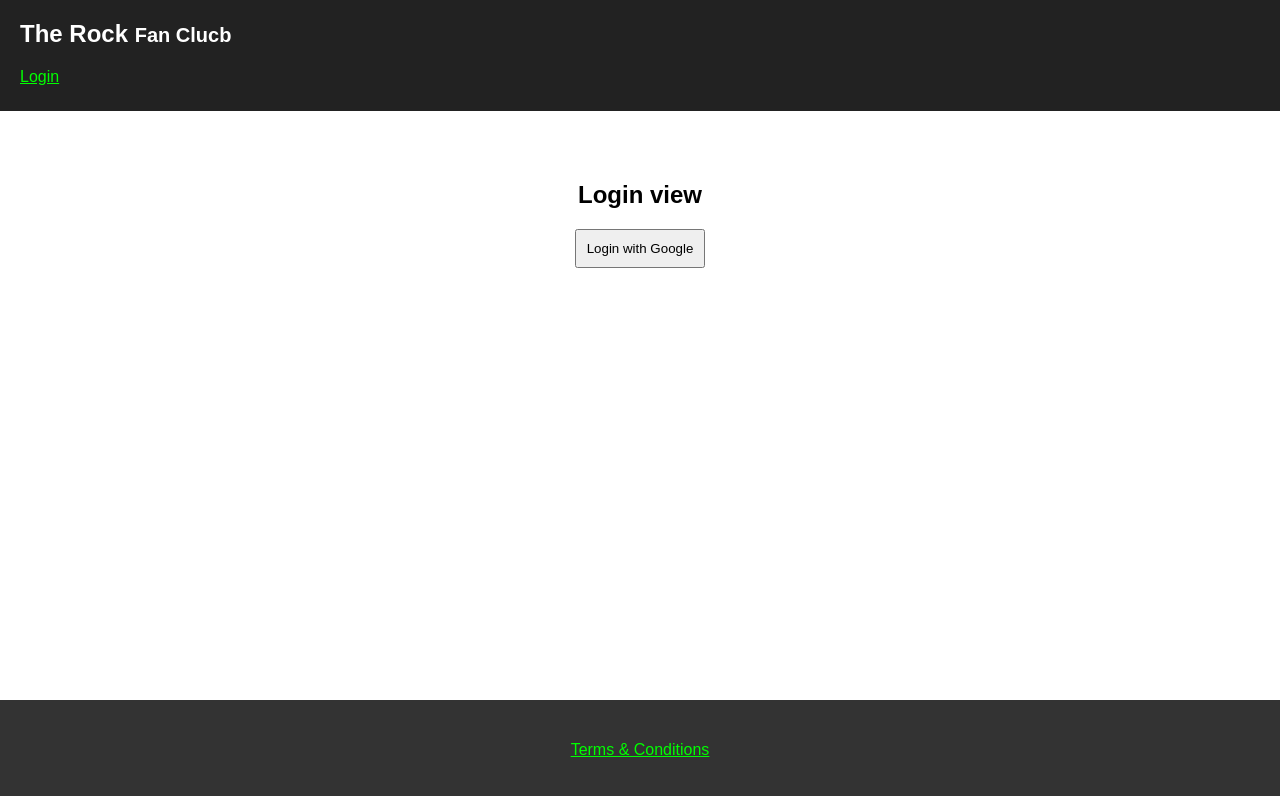
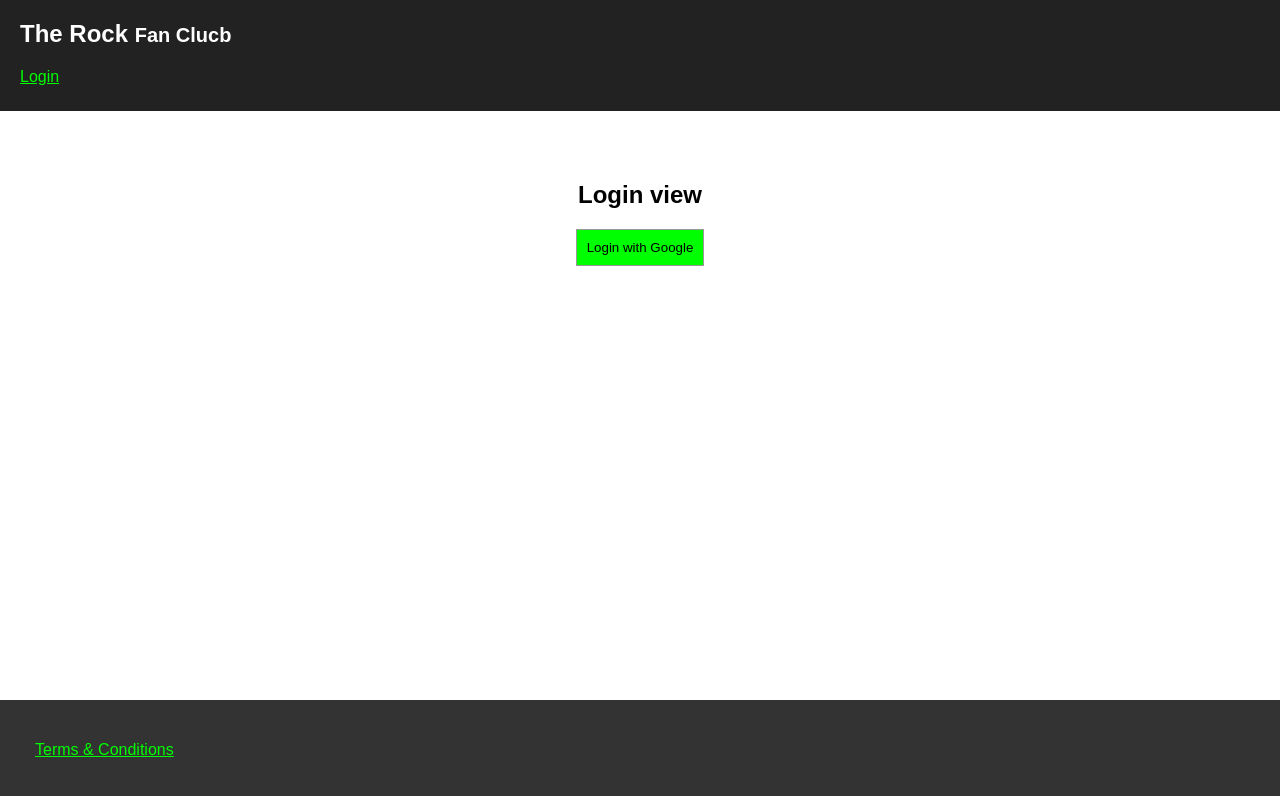
Before and after one commit to ericnjanga/react__therock-fanclub, a React (Create React App) app: page /login in a window 1280 px wide. Shown: the top 796 px of the page. Built offline with nearby package versions, Linux system fonts and the light colour scheme.

Commit message:
code cleanup

```diff
--- a/src/App.css
+++ b/src/App.css
@@ -40,8 +40,11 @@
 }
 .App__btnLogout {
   position: absolute;
-  bottom: 20px;
+  top: 20px;
   right: 20px;
+  border: 1px solid lime;
+  background: transparent;
+  color: lime;
 }
 
 .App-title {
@@ -72,7 +75,6 @@
 
 .App__footer {
   background-color: #333;
-  text-align: center;
 }
 
 
@@ -84,4 +86,7 @@
 }
 .view--login button {
   padding: 10px;
+  text-align: center;
+  border: 1px solid #999;
+  background-color: lime;
 }
--- a/src/components__view/ViewAll.js
+++ b/src/components__view/ViewAll.js
@@ -13,11 +13,22 @@
   const { user, onLogin } = props;
   return(
     <section>
-      {/* Read README.md file for route rules (Setting up routes and shell login/logout system) */}
+      {/* Render login only (if user is "unauthenticated") */}
       <Route exact path="/login" render={() => (
         !user && <ViewLogin onLogin={onLogin} />
       )}/>
-      {/* Render [login view] only if user is logged out */}
+
+      {/* login route doesn't work (if user is authenticated) */
+        user && <Route exact path="/login" render={() => (
+          <Redirect to="/"/>
+        )}/>
+      }
+
+      {
+        /* Render views (if user is authenticated), otherwise
+        (if user is unauthenticated) render login */
+      }
+      {/* Home? */}
       <Route exact path="/" render={() => (
         !user ? (
           <div className="l1"><Redirect to="/login"/></div>
@@ -26,14 +37,7 @@
         )
       )}/>
 
-      {/* Don't Render [login view] if user is logged in */
-        user && <Route exact path="/login" render={() => (
-          <Redirect to="/"/>
-        )}/>
-      }
-
-      {/* Render views (if logged in) / [login view] (if logged out) */}
-      {/* --- [about view] --- */}
+      {/* About? */}
       <Route exact path="/about" render={() => (
         !user ? (
           <Redirect to="/login"/>
@@ -42,7 +46,7 @@
         )
       )}/>
 
-      {/* --- [articles view] --- */}
+      {/* Articles? */}
       <Route exact path="/articles" render={() => (
         !user ? (
           <Redirect to="/login"/>
@@ -51,7 +55,7 @@
         )
       )}/>
 
-      {/* --- [gallery view] --- */}
+      {/* Gallery? */}
       <Route exact path="/gallery" render={() => (
         !user ? (
           <Redirect to="/login"/>
```
Also changed, not shown: src/components__global/MainNav.js (+3 -5 lines).
